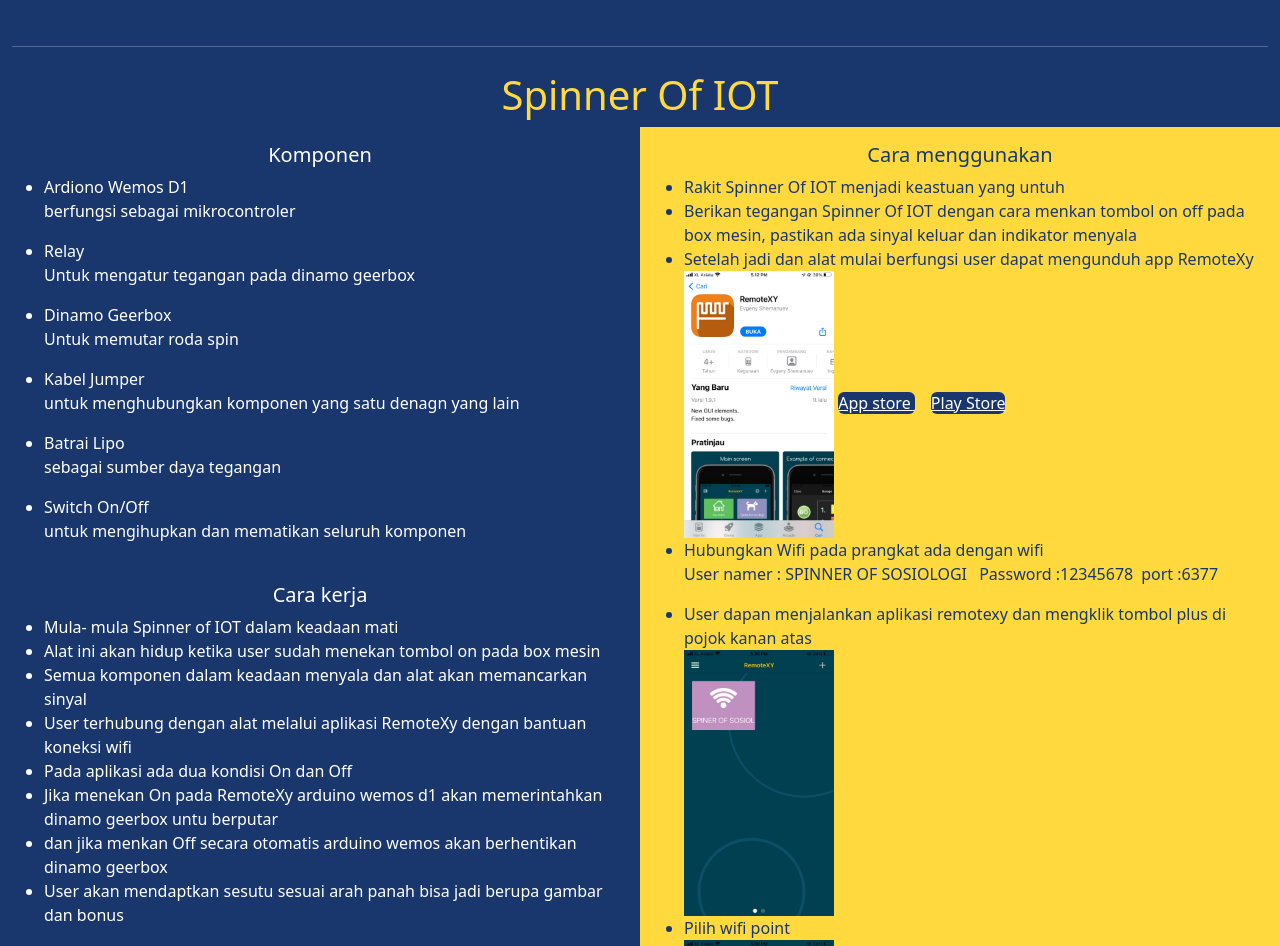
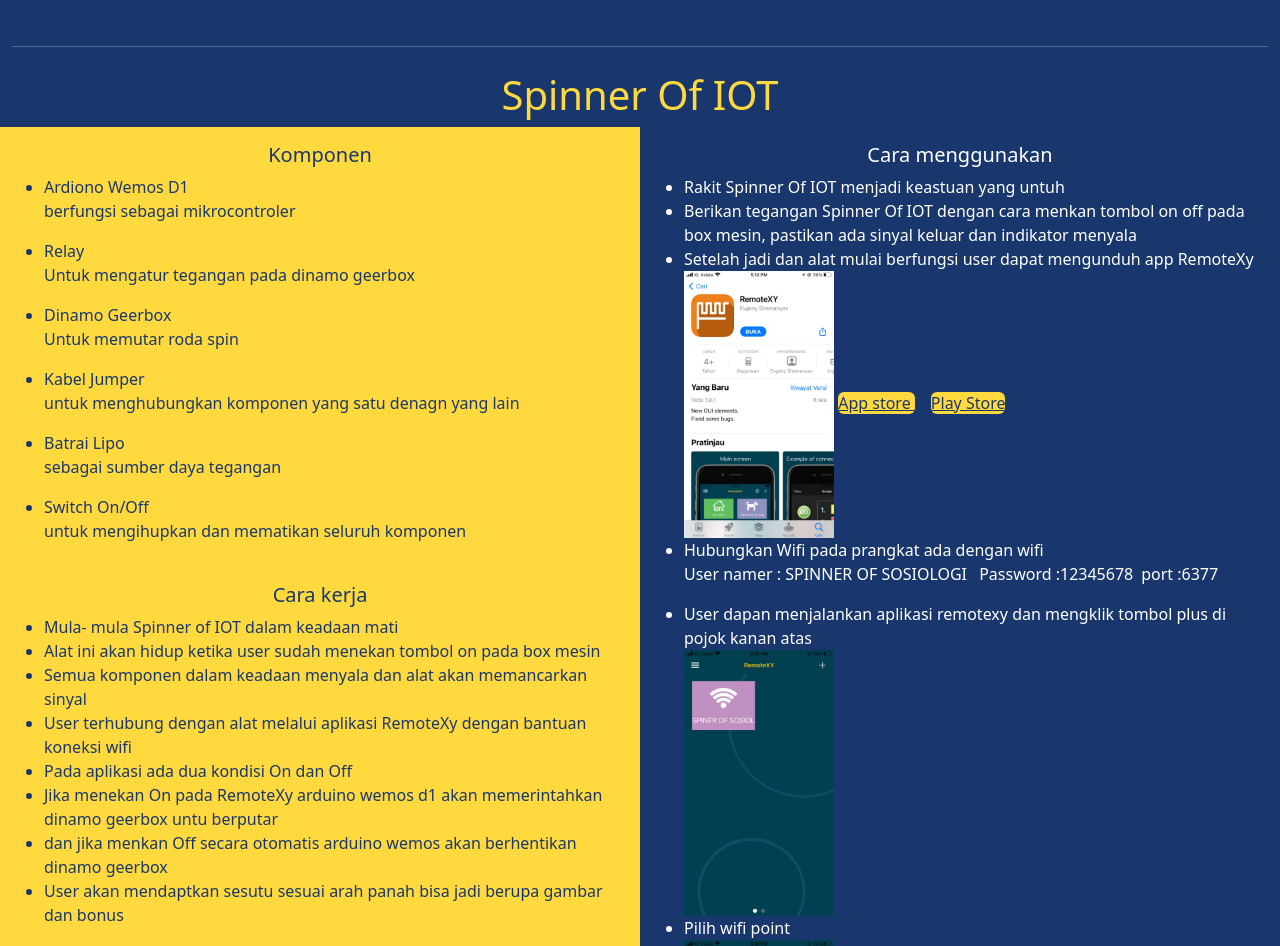
Before and after one commit to yuksewaid/yuksewaid.github.io, a plain HTML site: page index.html in a window 1280 px wide. Shown: the part 1460-2406 px from the top of the page. Drawn offline with nearby package versions, Linux system fonts and the light colour scheme.

Commit message:
Update index.html

```diff
--- a/index.html
+++ b/index.html
@@ -195,8 +195,8 @@
           </div>
         </div>
         <div class="row">
-          <div class="col-md-6 pt-3 text-white">
-            <h5 class="text-center ">Komponen</h5>
+          <div class="col-md-6 pt-3 text-birdong bg-kun">
+            <h5 class="text-center">Komponen</h5>
             <ul>
               <li>Ardiono Wemos D1</li>
               <p>berfungsi sebagai mikrocontroler</p>
@@ -241,9 +241,8 @@
                 gambar dan bonus
               </li>
             </ul>
-
           </div>
-          <div class="col-md-6 pt-3 bg-kun text-birdong">
+          <div class="col-md-6 pt-3 bg-birdong text-white">
             <h5 class="text-center">Cara menggunakan</h5>
             <ul>
               <li>Rakit Spinner Of IOT menjadi keastuan yang untuh</li>
@@ -258,13 +257,13 @@
               <img src="aset/unduhan rmxy.jpeg" width="150px" alt="unduh" />
               <a
                 href="https://apps.apple.com/id/app/remotexy/id1168130280?l=id"
-                class="bg-birdong text-white rounded"
+                class="bg-kun text-birdong rounded"
               >
                 App store
               </a>
               <a
                 href="https://play.google.com/store/apps/details?id=com.shevauto.remotexy.free"
-                class="bg-birdong text-white rounded ms-3"
+                class="bg-kun text-birdong rounded ms-3"
                 >Play Store</a
               >
               <li>Hubungkan Wifi pada prangkat ada dengan wifi</li>
@@ -294,7 +293,6 @@
               </li>
             </ul>
           </div>
-
         </div>
       </div>
     </section>
```
